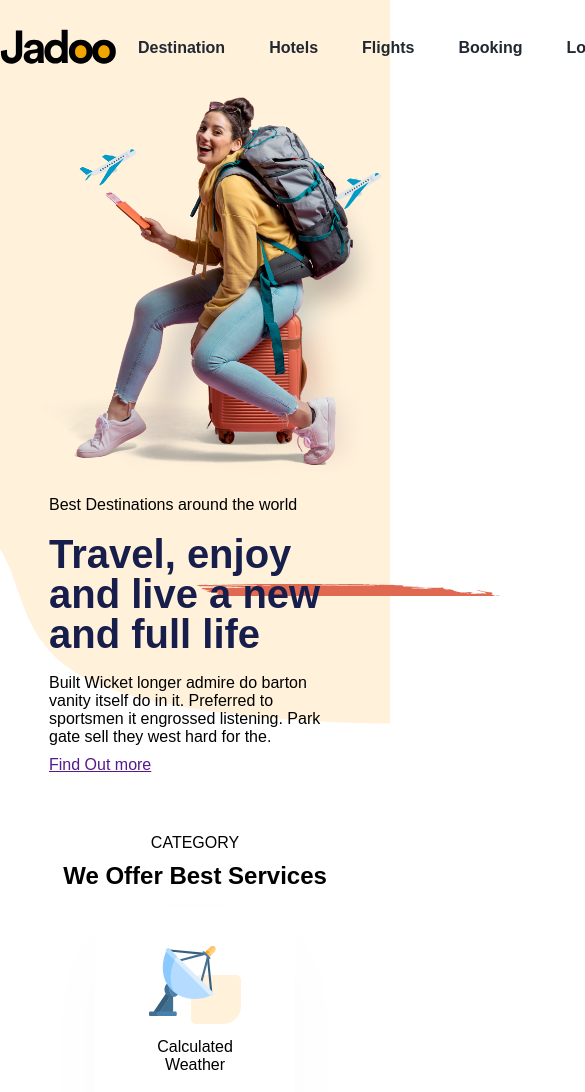
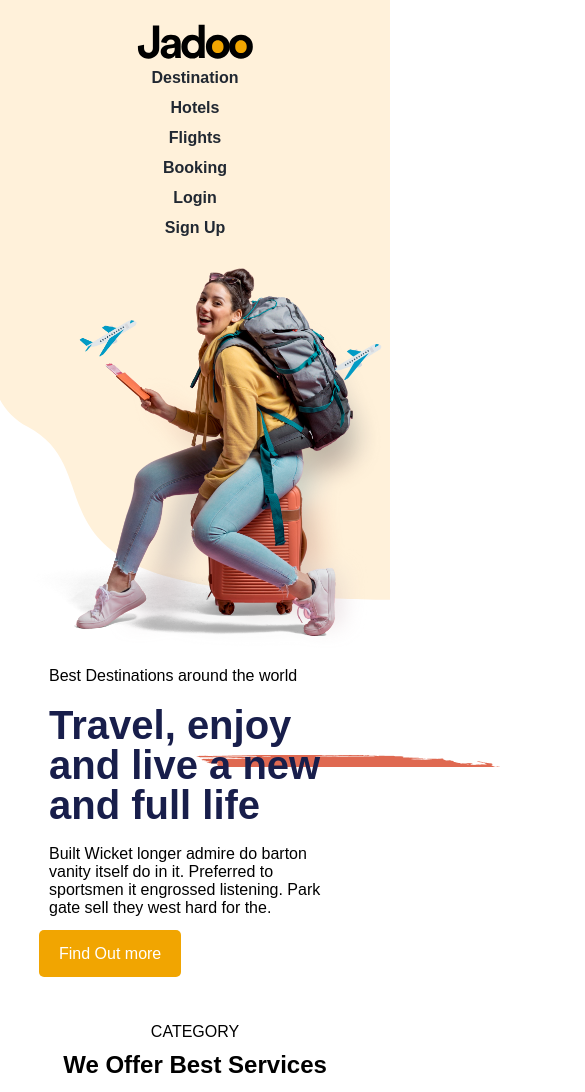
Before and after one commit to webfaisalbd/jadoo-travel-site, a plain HTML site: page index.html in a window 390 px wide. Shown: the top 1092 px of the page, 585 px wide, since content can reach past the window. Drawn offline with Linux system fonts and the light colour scheme.

Commit message:
all responsive completed, finally ready for production

```diff
--- a/index.html
+++ b/index.html
@@ -34,7 +34,8 @@
                 <h1>Travel, <span class="highlight">enjoy</span> and live a new and full life</h1>
                 <p>Built Wicket longer admire do barton vanity itself do in it. Preferred to sportsmen it engrossed
                     listening. Park gate sell they west hard for the. </p>
-                <a href="">Find Out more</a>
+                <br>
+                <a class="button-design" href="">Find Out more</a>
             </div>
             <div class="intro-image">
                 <img src="assets/women-travelling.png" alt="">
@@ -63,7 +64,7 @@
                     <p>Local Events</p>
                     <p>Engrossed listening. Park gate sell they west hard for the.</p>
                 </div>
-                <div class="single-category">
+                <div class="single-category last-single-category">
                     <img src="assets/customization.svg" alt="">
                     <p>Customization</p>
                     <p>Engrossed listening. Park gate sell they west hard for the.</p>
--- a/style.css
+++ b/style.css
@@ -6,12 +6,14 @@
 
 body{
     font-family: 'poppins',sans-serif;
+    overflow-x: hidden;
 }
 
 .jadoo-bg{
     background-image: url(assets/Decore.svg);
     background-repeat: no-repeat;
     background-position: 100% 0;
+    background-size: 600px 600px;
 }
 /* global css */
 .container{
@@ -56,6 +58,12 @@ body{
     padding: 6px 16px;
 }
 
+.nav-menu li:hover{
+    background-color: #F1A501;
+    border-radius: 5px;
+    transition: .5s ease-in-out;
+}
+
 /* hero-section  */
 
 .hero-section{
@@ -91,6 +99,21 @@ body{
     z-index: -1;
 }
 
+.intro-text a{
+    text-decoration: none;
+}
+.button-design{
+    margin-top: 5px;
+    padding: 15px 20px;
+    background-color: #F1A501;
+    color: white;
+    border-radius: 5px;
+}
+
+.button-design:hover{
+    background-color:yellowgreen;
+    transition: 1s ease-in-out;
+}
 /* category section   */
 
 .category-section{
@@ -115,6 +138,10 @@ body{
 
 .single-category:hover {
     box-shadow: 0 100px 80px rgba(0,0,0,0.1);
+}
+
+.last-single-category{
+    background-color: white;
 }
 
 /* destination */
@@ -146,6 +173,8 @@ body{
 .single-destination p{
     padding: 0 16px 16px;
 }
+
+
 
 /* brands  */
 
@@ -242,5 +271,13 @@ body{
     .intro-text h1,p,a{
         padding: 10px;
     }
+    .navbar{
+        flex-direction: column;
+
+    }
+    .nav-menu{
+        flex-direction: column;
+
+    }
 
 }
```
Also changed, not shown: 1 other file.
